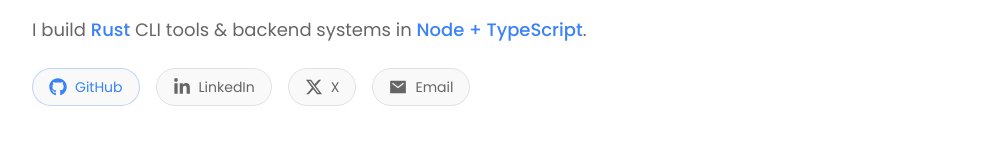
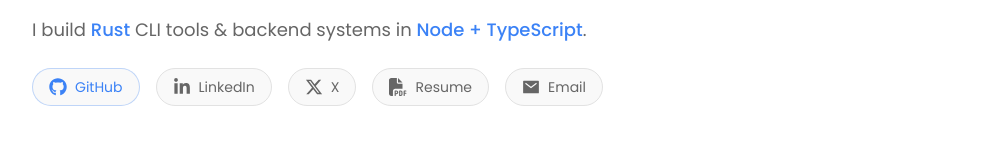
Before and after one commit to Abhijeet-Gautam5702/portfolio, a React (Vite) app: page / in a window 1280 px wide. Shown: the part 521-679 px from the top of the page, without its empty margins (144-1135 px from the left). Built offline with nearby package versions, Linux system fonts and the light colour scheme.

Commit message:
Add resume

```diff
--- a/src/App.jsx
+++ b/src/App.jsx
@@ -13,6 +13,7 @@ import AllProjectsPage from "./components/AllProjectsPage";
 import ContributionsPage from "./components/ContributionsPage";
 import WorkExperienceDetailsPage from "./components/WorkExperienceDetailsPage";
 import TechnicalPapers from "./components/TechnicalPapers";
+import ResumePage from "./components/ResumePage";
 import Navbar from "./components/Navbar";
 import Footer from "./components/Footer";
 import "./index.css";
@@ -103,6 +104,7 @@ function App() {
               path="/work-experience/:companySlug"
               element={<WorkExperienceDetailsPage />}
             />
+            <Route path="/resume" element={<ResumePage />} />
           </Routes>
         </main>
         <Footer />
--- /dev/null
+++ b/src/components/ResumePage.jsx
@@ -0,0 +1,15 @@
+import React from "react";
+
+const ResumePage = () => {
+  return (
+    <div className="fixed inset-0 z-[100] bg-background">
+      <iframe
+        src="/ABHIJEET_GAUTAM_SDE.pdf"
+        title="Resume"
+        className="w-full h-full border-none"
+      />
+    </div>
+  );
+};
+
+export default ResumePage;
--- a/src/components/SocialLinks.jsx
+++ b/src/components/SocialLinks.jsx
@@ -1,13 +1,15 @@
 import React from 'react';
-import { FaGithub, FaLinkedinIn, FaXTwitter } from 'react-icons/fa6';
+import { FaGithub, FaLinkedinIn, FaXTwitter, FaFilePdf } from 'react-icons/fa6';
 import { IoMailSharp } from 'react-icons/io5';
+import { Link } from 'react-router-dom';
 import data from '../data.json';
 
 const iconMap = {
   FaGithub,
   FaLinkedinIn,
   FaXTwitter,
-  IoMailSharp
+  IoMailSharp,
+  FaFilePdf
 };
 
 const SocialLinks = () => {
@@ -15,12 +17,13 @@ const SocialLinks = () => {
     <div className="flex flex-wrap gap-4 mt-6">
       {data.socials.map((social) => {
         const Icon = iconMap[social.icon];
+        const isInternal = social.href.startsWith('/');
+        const Component = isInternal ? Link : 'a';
+
         return (
-          <a
+          <Component
             key={social.label}
-            href={social.href}
-            target="_blank"
-            rel="noopener noreferrer"
+            {...(isInternal ? { to: social.href } : { href: social.href, target: "_blank", rel: "noopener noreferrer" })}
             className={`flex items-center gap-2 px-4 py-2 bg-card border rounded-full text-sm transition-all duration-200 ${
               social.label === 'GitHub'
                 ? 'text-brand border-brand/30 hover:text-foreground hover:border-foreground'
@@ -29,7 +32,7 @@ const SocialLinks = () => {
           >
             {Icon && <Icon size={18} />}
             <span className="hidden md:inline">{social.label}</span>
-          </a>
+          </Component>
         );
       })}
     </div>
--- a/src/data.json
+++ b/src/data.json
@@ -19,6 +19,11 @@
       "label": "X",
       "href": "https://x.com/abhijeet_gautam",
       "icon": "FaXTwitter"
+    },
+    {
+      "label": "Resume",
+      "href": "/resume",
+      "icon": "FaFilePdf"
     },
     {
       "label": "Email",
```
Also changed, not shown: 1 other file (tests, documents, lock files or other folders).
